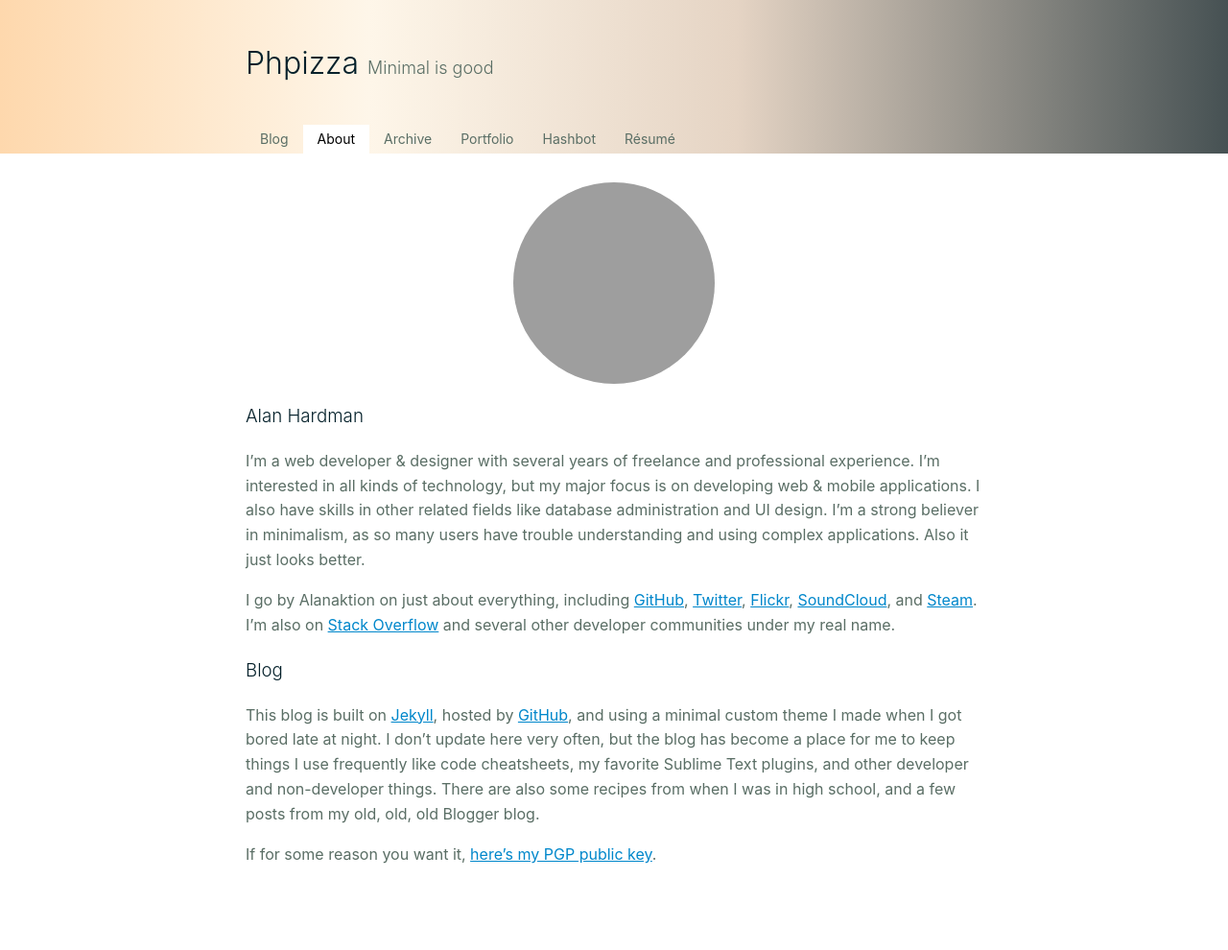
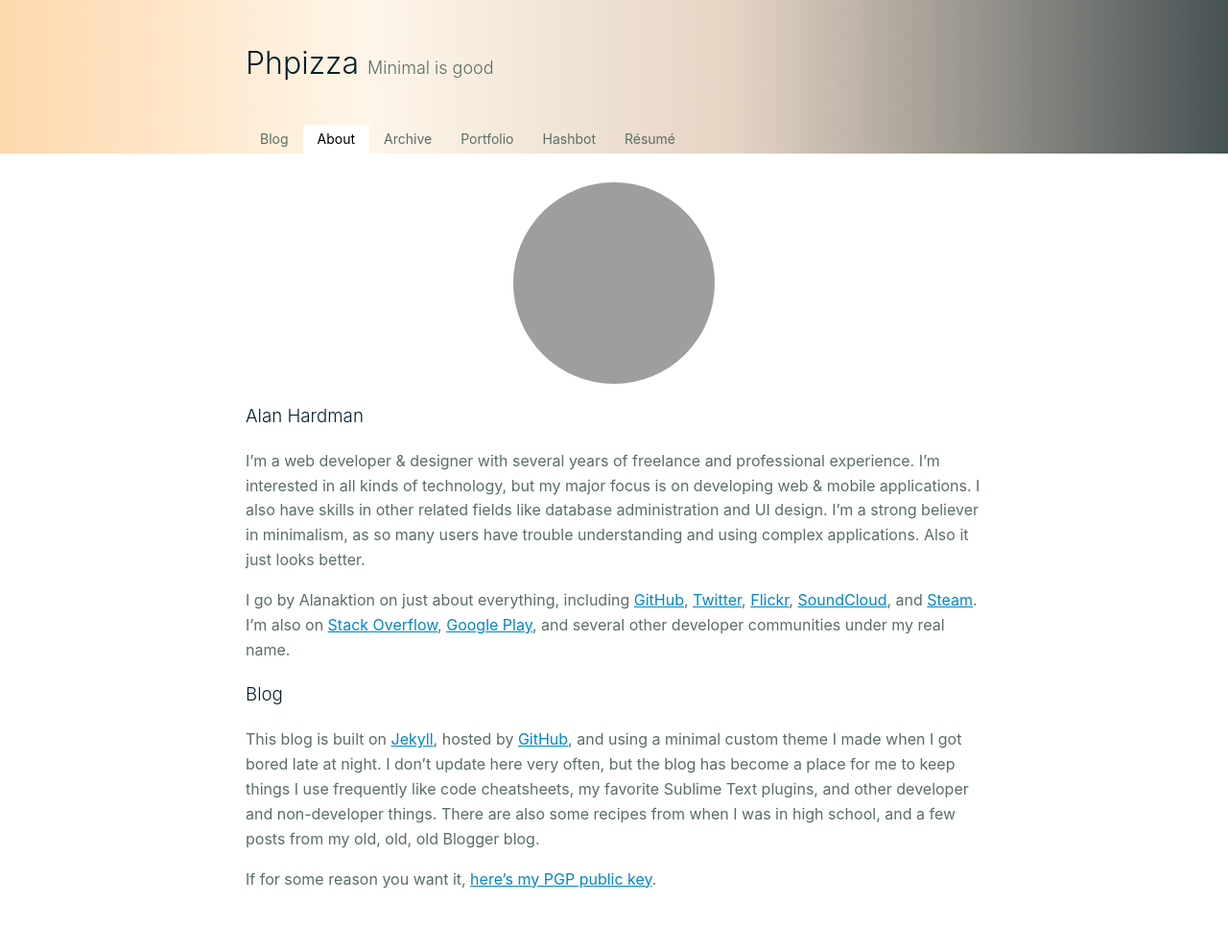
Before and after one commit to Alanaktion/alanaktion.github.io, a Jekyll site: the page built from about.md, in a window 1280 px wide. Shown: the whole page at 96% size. Built offline with Jekyll 4.4.1, drawn with Linux system fonts in a browser that asks for light colours; before the commit the page ends 964 px from its top, so only the background shows below that.

Commit message:
Adding Google Play profile link

```diff
--- a/about.md
+++ b/about.md
@@ -9,7 +9,7 @@ title: About
 
 I'm a web developer & designer with several years of freelance and professional experience. I'm interested in all kinds of technology, but my major focus is on developing web & mobile applications. I also have skills in other related fields like database administration and UI design. I'm a strong believer in minimalism, as so many users have trouble understanding and using complex applications. Also it just looks better.
 
-I go by Alanaktion on just about everything, including [GitHub](https://github.com/Alanaktion), [Twitter](https://twitter.com/alanaktion), [Flickr](https://www.flickr.com/photos/alanaktion/), [SoundCloud](https://soundcloud.com/alanaktion), and [Steam](http://steamcommunity.com/id/alanaktion). I'm also on [Stack Overflow](https://stackoverflow.com/users/873843/alanaktion) and several other developer communities under my real name.
+I go by Alanaktion on just about everything, including [GitHub](https://github.com/Alanaktion), [Twitter](https://twitter.com/alanaktion), [Flickr](https://www.flickr.com/photos/alanaktion/), [SoundCloud](https://soundcloud.com/alanaktion), and [Steam](http://steamcommunity.com/id/alanaktion). I'm also on [Stack Overflow](https://stackoverflow.com/users/873843/alanaktion), [Google Play](https://play.google.com/store/apps/developer?id=Alan+Hardman), and several other developer communities under my real name.
 
 ### Blog
 
```
